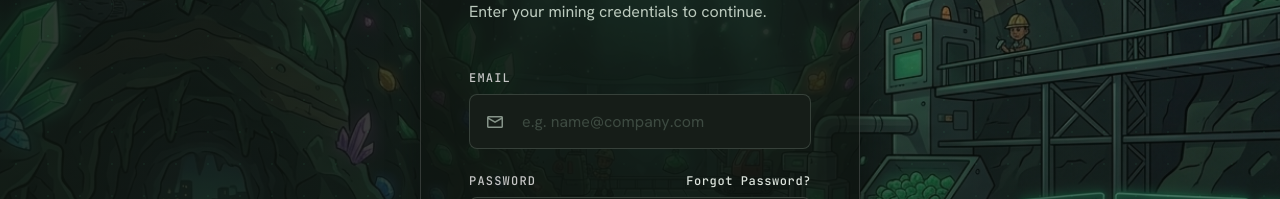
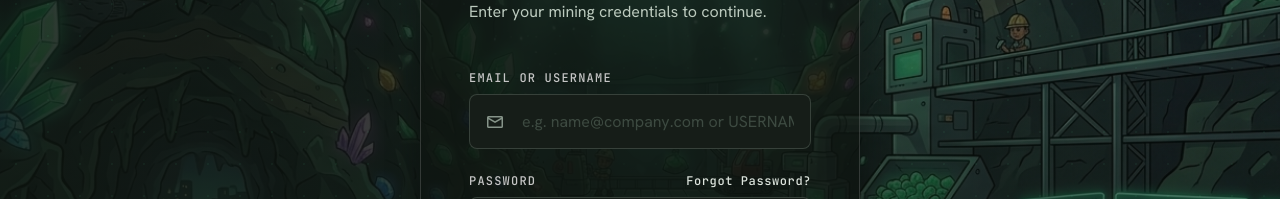
Before and after one commit to lutz1/gemstonerewardsystemplatform, a React (Vite) app: page /login in a window 1280 px wide. Shown: the part 204-403 px from the top of the page. Built offline with nearby package versions, Linux system fonts and the light colour scheme; no server answers.

Commit message:
adjustments

```diff
--- a/src/pages/Login/LoginPage.jsx
+++ b/src/pages/Login/LoginPage.jsx
@@ -1,8 +1,10 @@
+import { getFunctions, httpsCallable } from "firebase/functions";
 import { useEffect, useRef, useState } from "react";
 import { Link, useNavigate } from "react-router-dom";
 import { useAuth } from "../../../context/AuthContext";
 import bgImage from "../../assets/login_bg.png";
 import bgImageLandscape from "../../assets/login_bg_landscape.jpeg";
+import { app } from "../../firebase";
 import "./LoginPage.css";
 
 const BG_IMAGE = bgImage;
@@ -11,7 +13,7 @@ const BG_IMAGE_LANDSCAPE = bgImageLandscape;
 export default function LoginPage() {
   const navigate = useNavigate();
   const { login } = useAuth();
-  const [email, setEmail] = useState("");
+  const [loginIdentifier, setLoginIdentifier] = useState("");
   const [password, setPassword] = useState("");
   const [showPw, setShowPw] = useState(false);
   const [loading, setLoading] = useState(false);
@@ -33,12 +35,21 @@ export default function LoginPage() {
   const handleSubmit = async (e) => {
     e.preventDefault();
     setError("");
-    if (!email || !password) {
+    if (!loginIdentifier || !password) {
       setError("Credentials incomplete. Please fill in all fields.");
       return;
     }
     setLoading(true);
     try {
+      let email = loginIdentifier.trim();
+      if (!email.includes("@")) {
+        const resolveUsername = httpsCallable(
+          getFunctions(app, "asia-southeast1"),
+          "resolveUsername",
+        );
+        const result = await resolveUsername({ username: email });
+        email = result.data?.email || "";
+      }
       await login(email, password);
       navigate("/pin-verification");
     } catch (err) {
@@ -76,8 +87,8 @@ export default function LoginPage() {
             {error && <p className="lp-error">{error}</p>}
 
             <div className="lp-field">
-              <label className="lp-field-label" htmlFor="email">
-                Email
+              <label className="lp-field-label" htmlFor="login-identifier">
+                Email or Username
               </label>
               <div className="lp-input-wrap">
                 <span
@@ -87,13 +98,13 @@ export default function LoginPage() {
                   mail
                 </span>
                 <input
-                  id="email"
-                  type="email"
+                  id="login-identifier"
+                  type="text"
                   className="lp-input"
-                  placeholder="e.g. name@company.com"
-                  autoComplete="email"
-                  value={email}
-                  onChange={(e) => setEmail(e.target.value)}
+                  placeholder="e.g. name@company.com or USERNAME"
+                  autoComplete="username"
+                  value={loginIdentifier}
+                  onChange={(e) => setLoginIdentifier(e.target.value)}
                 />
               </div>
             </div>
```
Also changed, not shown: 1 other file (tests, documents, lock files or other folders).
